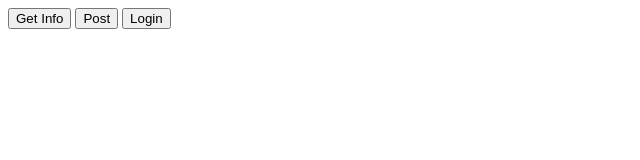
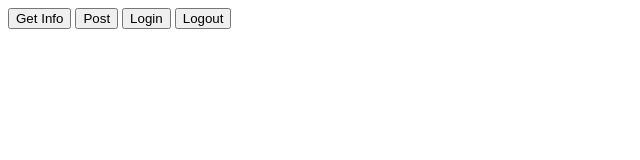
Before and after one commit to 9ruvivek/9ruvivek.github.io, a plain HTML site: page appdir/index.html in a window 1280 px wide. Shown: the whole page, without its empty margins (0-640 px from the left). Drawn offline with Linux system fonts and the light colour scheme.

Commit message:
logout added

```diff
--- a/appdir/index.html
+++ b/appdir/index.html
@@ -62,11 +62,15 @@
 				document.getElementById('status').innerHTML = response.id;
 			});
 		}
+		function logout() {
+			FB.logout(function (response) {});
+		}
 	</script>
 
 	<div id="status"></div>
 	<button onclick="getInfo()">Get Info</button>
 	<button onclick="post()">Post</button>
 	<button onclick="login()" id="login">Login</button>
+	<button onclick="logout()" id="logout">Logout</button>
 </body>
 </html>
```
